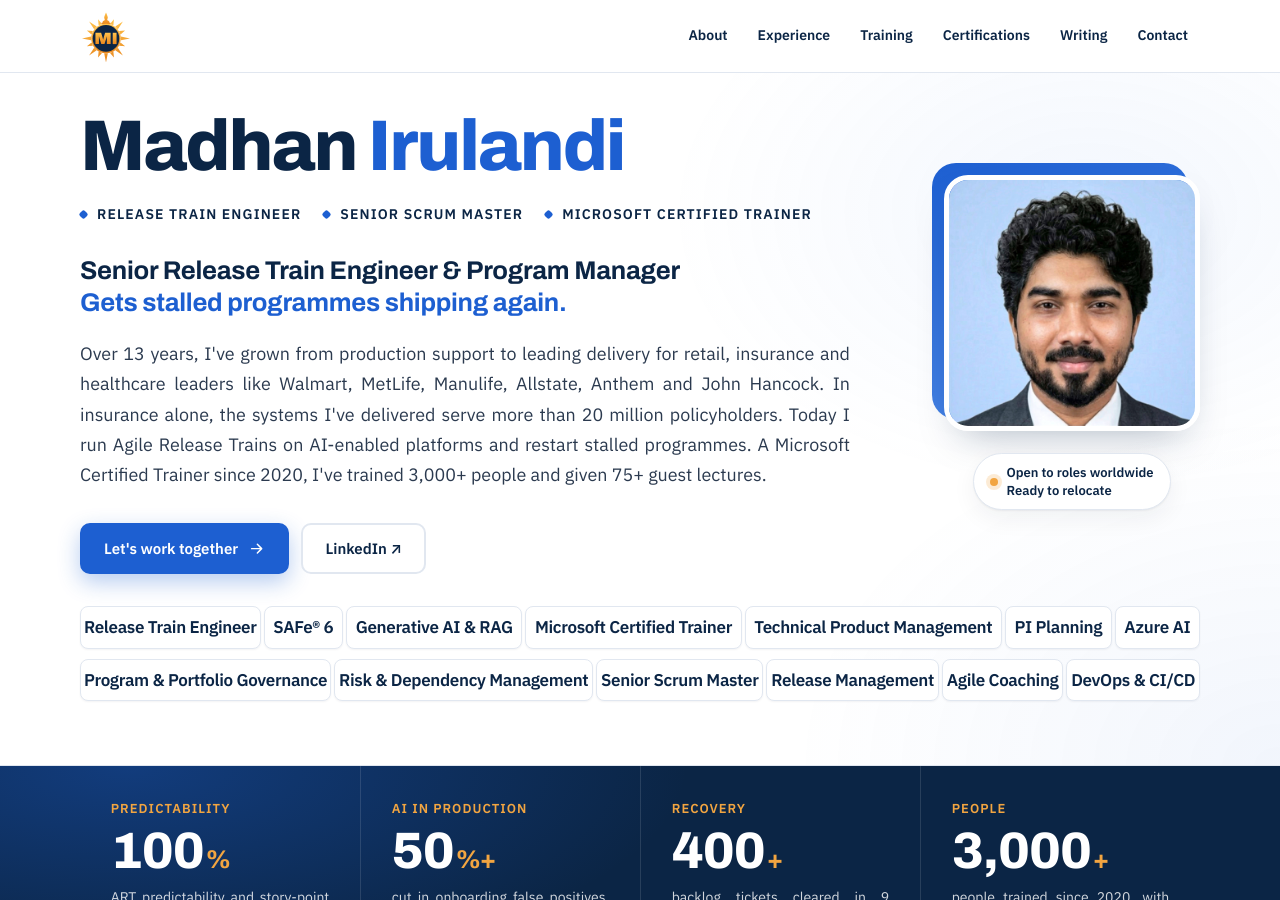
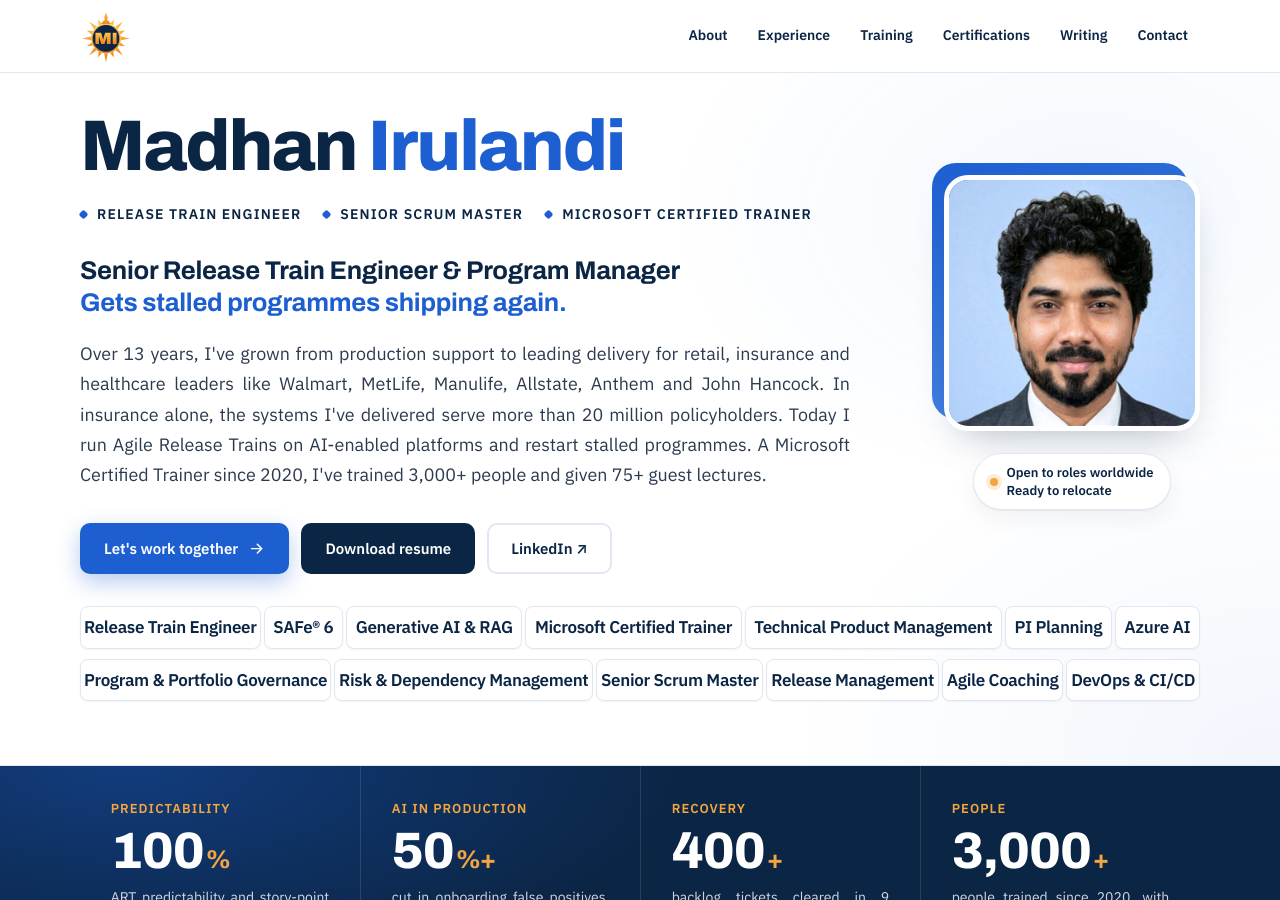
Before and after one commit to Madhan-I/Madhan-I.github.io, a Jekyll site: the page built from index.html, in a window 1280 px wide and 900 px high. Built offline with Jekyll 4.4.1, drawn with Linux system fonts in a browser that asks for light colours; some of the changed text lies outside the part shown.

Commit message:
Preview: downloadable resume PDF built from site content
Co-Authored-By: Claude Opus 5.5 <noreply@anthropic.com>
Claude-Session: https://claude.ai/code/session_01MFRrTt7LBDdX57m85KHNGp

```diff
--- a/_data/profile.yml
+++ b/_data/profile.yml
@@ -36,7 +36,7 @@ github: ""
 
 # Put your resume PDF in assets/resume/ and type its file name here.
 # Leave it empty ("") to show "Request by email" instead of a download button.
-resume_file: ""
+resume_file: "Madhan-Irulandi-Resume.pdf"
 
 # Optional: put a square photo in assets/images/ and type its file name here.
 photo: "madhan-headshot-bright.jpg"
```
